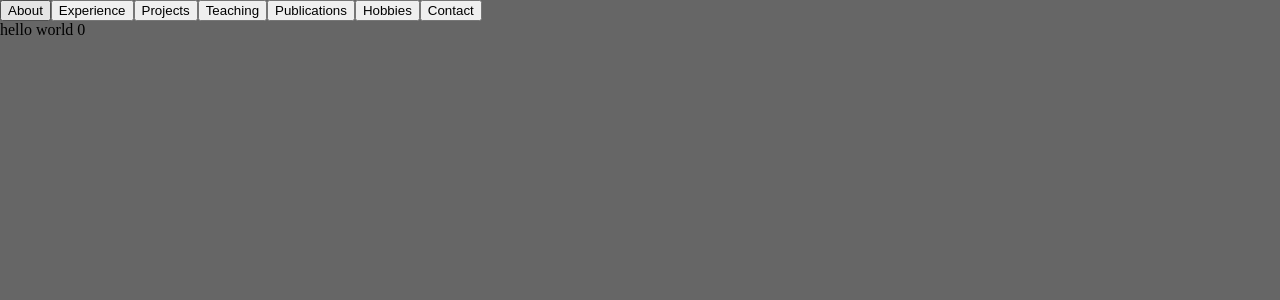
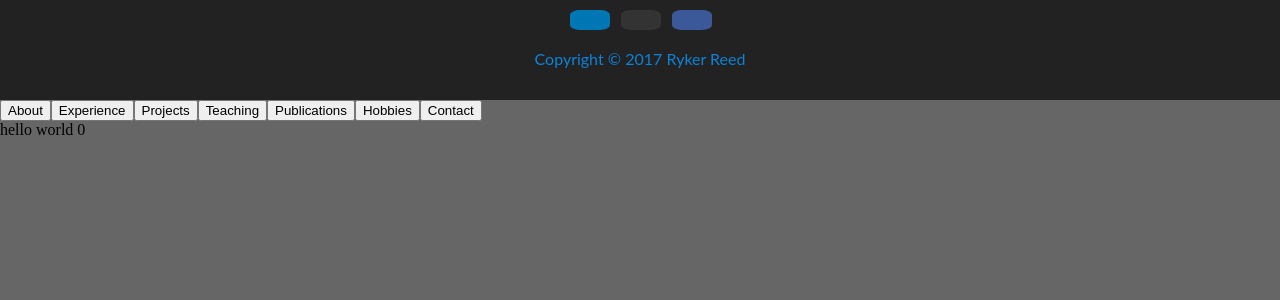
Before and after one commit to reedr3/portfolio, a React (Vite) app in the folder client/: page / in a window 1280 px wide. Shown: the top 300 px of the page. Built offline with nearby package versions, Linux system fonts and the light colour scheme.

Commit message:
Move NavBarProps interface into navbar component.

```diff
--- a/client/src/App.tsx
+++ b/client/src/App.tsx
@@ -1,10 +1,7 @@
 import { useState } from 'react'
 import './App.css'
 import NavBar from './NavBar.tsx';
-
-export interface NavBarProps {
-  setCurrentTab(tabNum: number): any;
-};
+import Footer from './Footer.tsx';
 
 function App() {
   const [currentTab, setCurrentTab] = useState(0);
@@ -15,6 +12,7 @@ function App() {
 
   return (
     <>
+      <Footer/>
       <div>
         <NavBar setCurrentTab={handleCurrentTabUpdate}/>
       </div>
--- a/client/src/NavBar.tsx
+++ b/client/src/NavBar.tsx
@@ -1,4 +1,6 @@
-import { NavBarProps } from './App';
+interface NavBarProps {
+    setCurrentTab(tabNum: number): any;
+}
 
 function NavBar({setCurrentTab} : NavBarProps) {
     function handleClick(e: React.MouseEvent<HTMLButtonElement, MouseEvent>) {
```
